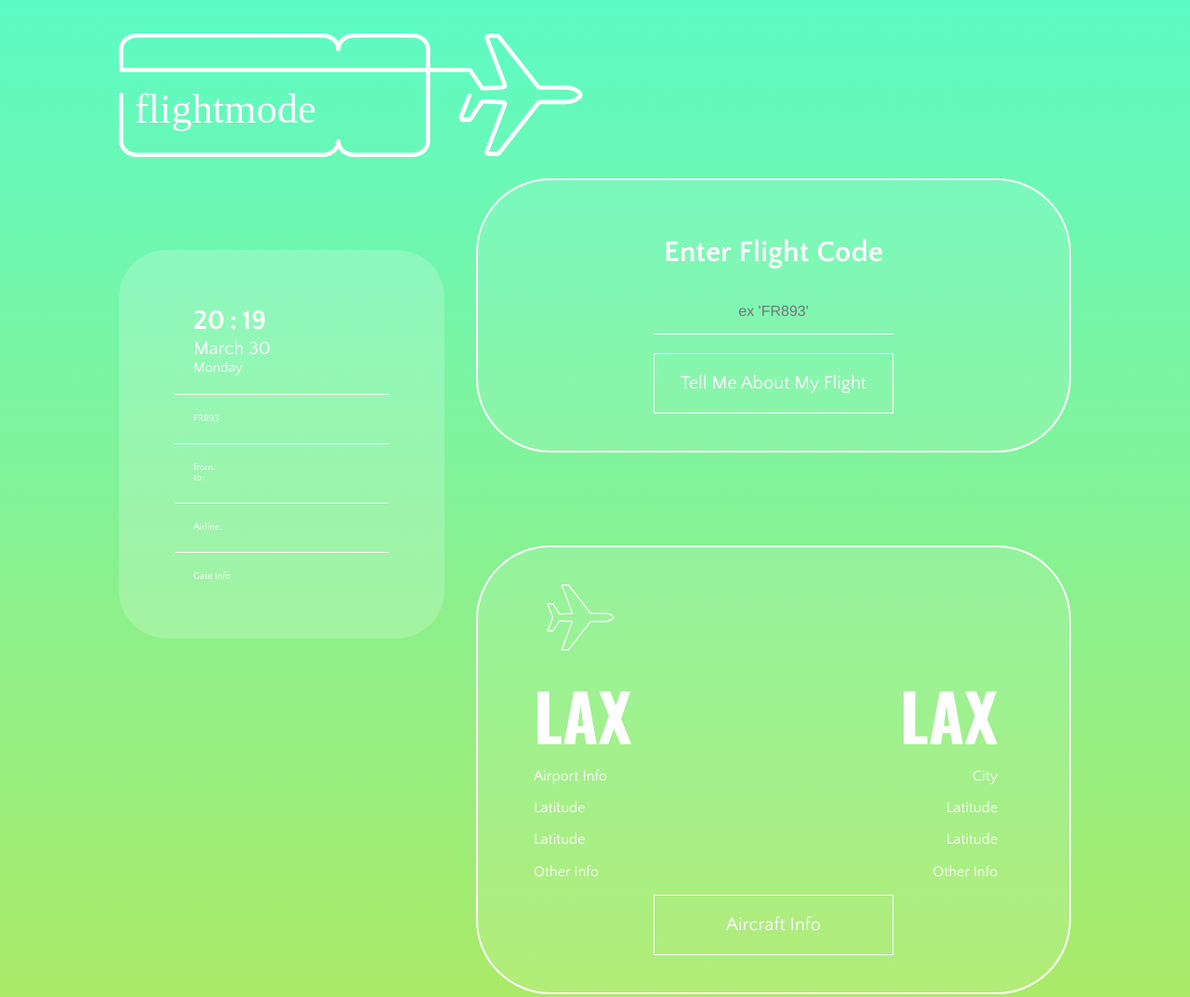
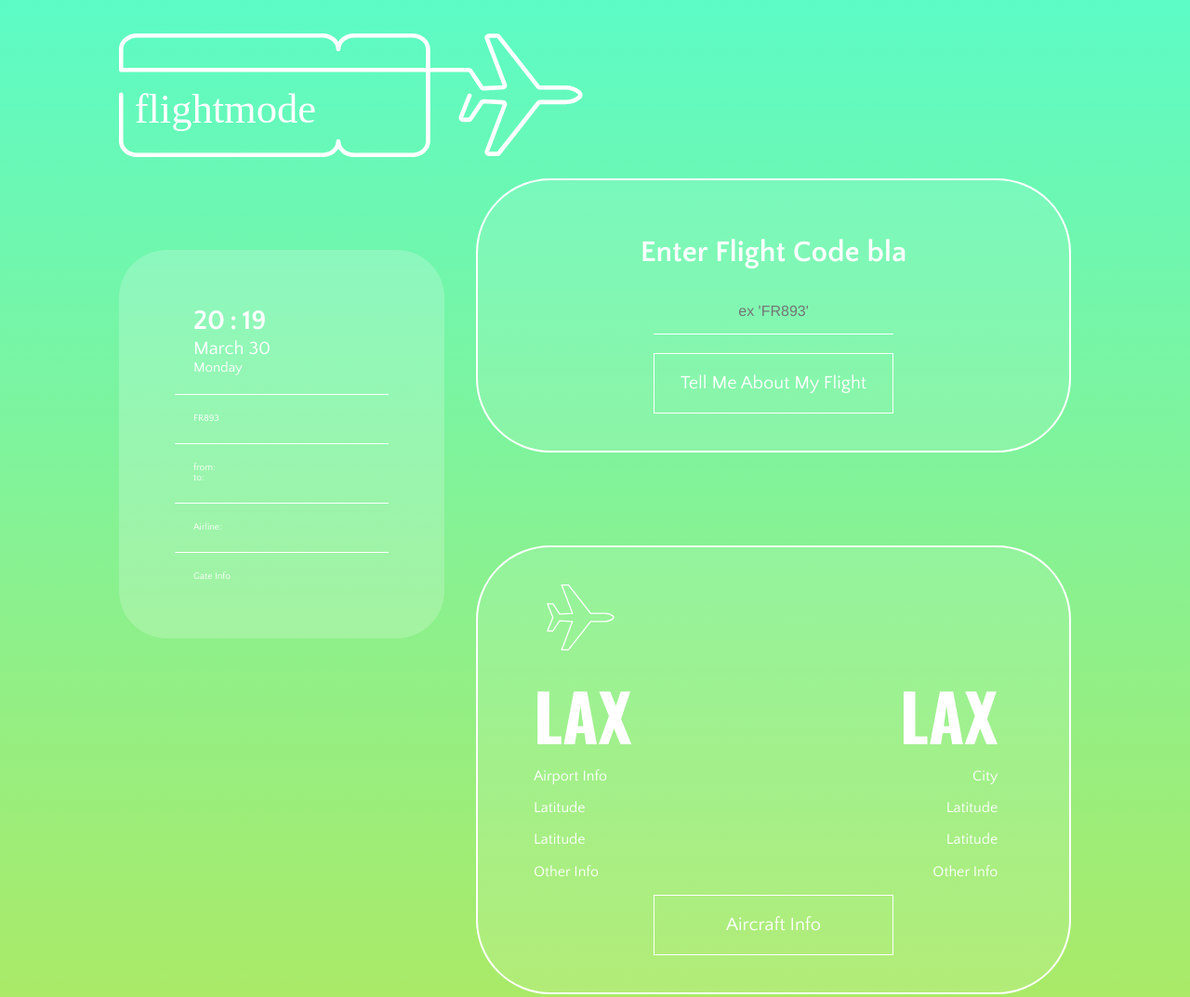
Before and after one commit to GaiaGD/Flight-Mode, a plain HTML site: page index.html in a window 1280 px wide. Shown: the top 1073 px of the page at 93% size. Drawn offline with nearby package versions, Linux system fonts and the light colour scheme.

Commit message:
donnow
really donnow

```diff
--- a/index.html
+++ b/index.html
@@ -63,7 +63,7 @@
 
 <section class="bording-pass-frame form">
 	<div class="form wrap">
-	  <h1>Enter Flight Code</h1>
+	  <h1>Enter Flight Code bla</h1>
 	    <div class="inputFlightCodeWrap">
 	    	<form id="inputFlightCodeForm">
 					<input id="inputFlightCode" type="text" name="inputFlightCode" placeholder=" ex 'FR893' "/>
```
